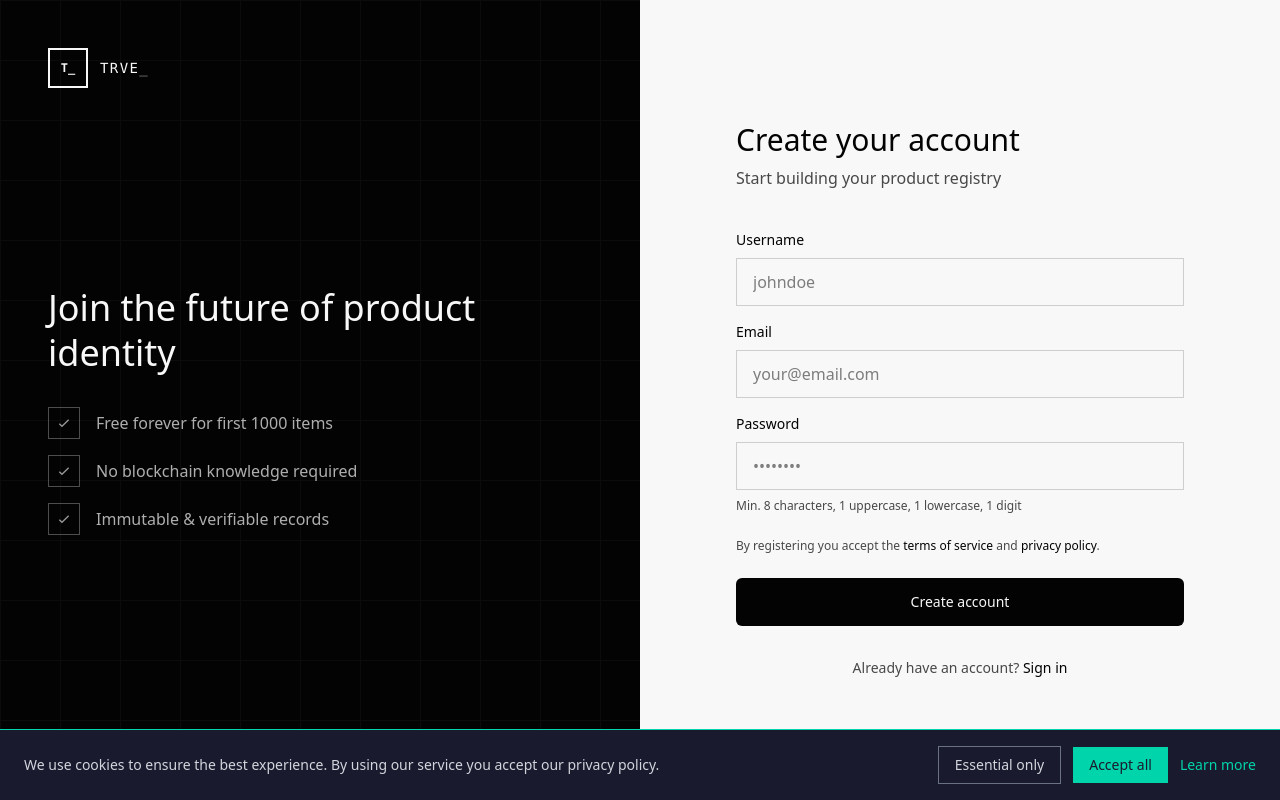
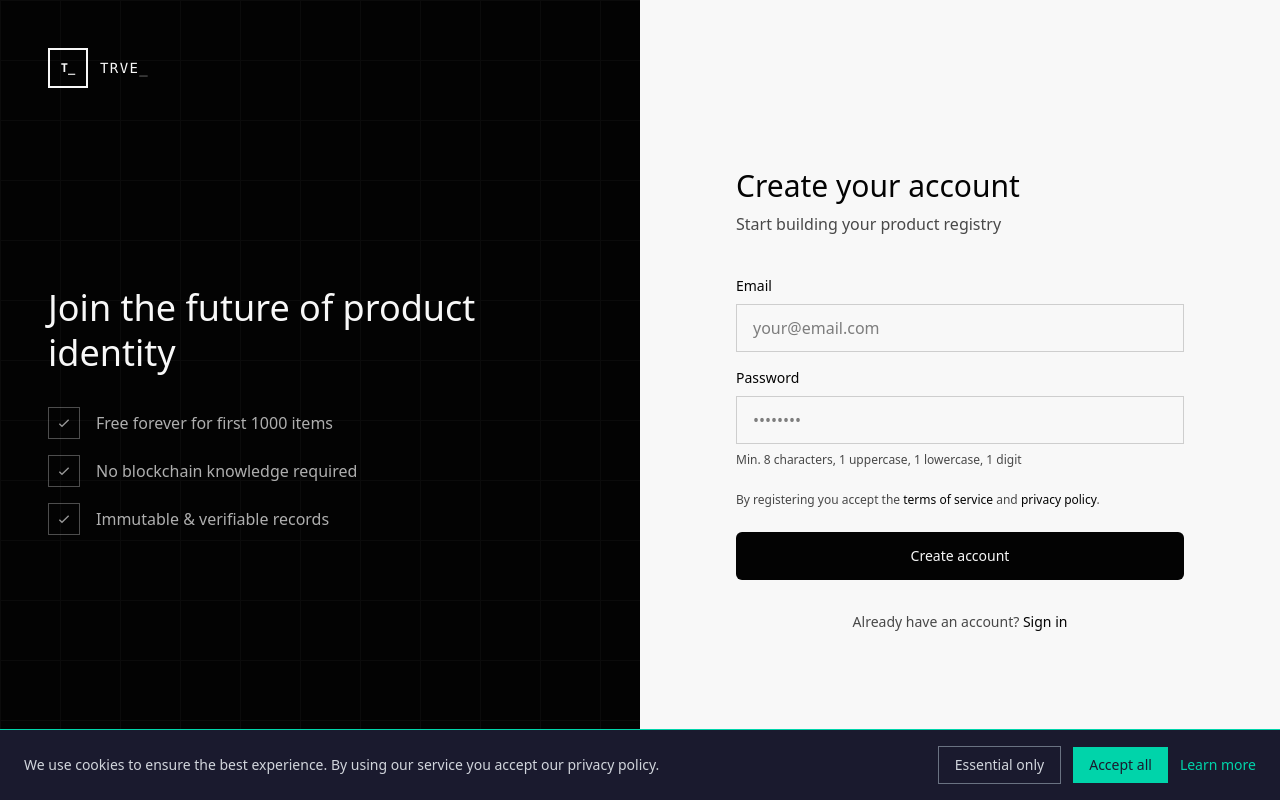
Before and after one commit to masaj84/AssetRegistry-Web, a React (Vite) app: page /register in a window 1280 px wide. Built offline with nearby package versions, Linux system fonts and the light colour scheme; no server answers.

Commit message:
feat: remove username from registration form
- Removed username input field from RegisterPage
- Registration now requires only email + password
- Backend auto-generates username from email prefix
- Updated AuthContext and types to match

```diff
--- a/src/context/AuthContext.tsx
+++ b/src/context/AuthContext.tsx
@@ -11,7 +11,7 @@ interface AuthContextType {
   isDemo: boolean;
   login: (email: string, password: string) => Promise<void>;
   loginAsDemo: () => Promise<void>;
-  register: (email: string, password: string, userName: string) => Promise<{ requiresEmailConfirmation: boolean }>;
+  register: (email: string, password: string) => Promise<{ requiresEmailConfirmation: boolean }>;
   logout: () => Promise<void>;
   refreshUser: () => Promise<void>;
 }
@@ -58,8 +58,8 @@ export function AuthProvider({ children }: { children: ReactNode }) {
     await login(DEMO_EMAIL, DEMO_PASSWORD);
   };
 
-  const register = async (email: string, password: string, userName: string) => {
-    const response = await authService.register({ email, password, userName });
+  const register = async (email: string, password: string) => {
+    const response = await authService.register({ email, password });
     return { requiresEmailConfirmation: response.requiresEmailConfirmation };
   };
 
--- a/src/pages/auth/RegisterPage.tsx
+++ b/src/pages/auth/RegisterPage.tsx
@@ -9,7 +9,6 @@ export function RegisterPage() {
   const navigate = useNavigate();
   const { register } = useAuth();
   const { language } = useLanguage();
-  const [userName, setUserName] = useState('');
   const [email, setEmail] = useState('');
   const [password, setPassword] = useState('');
   const [error, setError] = useState('');
@@ -20,8 +19,6 @@ export function RegisterPage() {
     en: {
       title: 'Create your account',
       subtitle: 'Start building your product registry',
-      userName: 'Username',
-      userNamePlaceholder: 'johndoe',
       email: 'Email',
       emailPlaceholder: 'your@email.com',
       password: 'Password',
@@ -45,8 +42,6 @@ export function RegisterPage() {
     pl: {
       title: 'Utwórz konto',
       subtitle: 'Zacznij budować swój rejestr produktów',
-      userName: 'Nazwa użytkownika',
-      userNamePlaceholder: 'jankowalski',
       email: 'Email',
       emailPlaceholder: 'twoj@email.com',
       password: 'Hasło',
@@ -76,7 +71,7 @@ export function RegisterPage() {
     setIsLoading(true);
 
     try {
-      const result = await register(email, password, userName);
+      const result = await register(email, password);
       if (result.requiresEmailConfirmation) {
         setSuccess(t.successMessage);
       } else {
@@ -197,18 +192,6 @@ export function RegisterPage() {
           <form onSubmit={handleSubmit} className="space-y-6">
             <div className="space-y-4">
               <div>
-                <label className="block text-sm font-medium mb-2">{t.userName}</label>
-                <input
-                  type="text"
-                  placeholder={t.userNamePlaceholder}
-                  value={userName}
-                  onChange={(e) => setUserName(e.target.value)}
-                  required
-                  className="w-full h-12 px-4 border border-border bg-background focus:border-foreground focus:outline-none transition-colors"
-                />
-              </div>
-
-              <div>
                 <label className="block text-sm font-medium mb-2">{t.email}</label>
                 <input
                   type="email"
--- a/src/types/index.ts
+++ b/src/types/index.ts
@@ -33,7 +33,7 @@ export interface RefreshTokenResponse {
 export interface RegisterRequest {
   email: string;
   password: string;
-  userName: string;
+  userName?: string;
 }
 
 export interface RegisterResponse {
```
